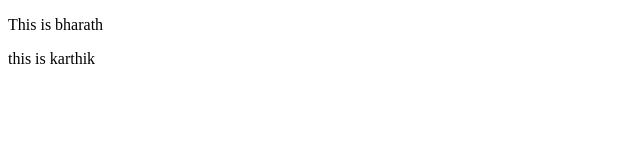
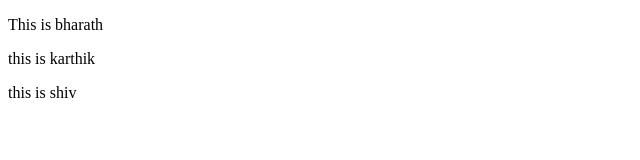
Before and after one commit to Bharath122002/Git, a plain HTML site: page index.html in a window 1280 px wide. Shown: the full height of the page, 0-640 px from the left. Drawn offline with Linux system fonts and the light colour scheme.

Commit message:
done by kg1

```diff
--- a/index.html
+++ b/index.html
@@ -8,5 +8,6 @@
 <body>
     <p>This is bharath</p>
     <p>this is karthik</p>
+    <p>this is shiv</p>
 </body>
 </html>
```
